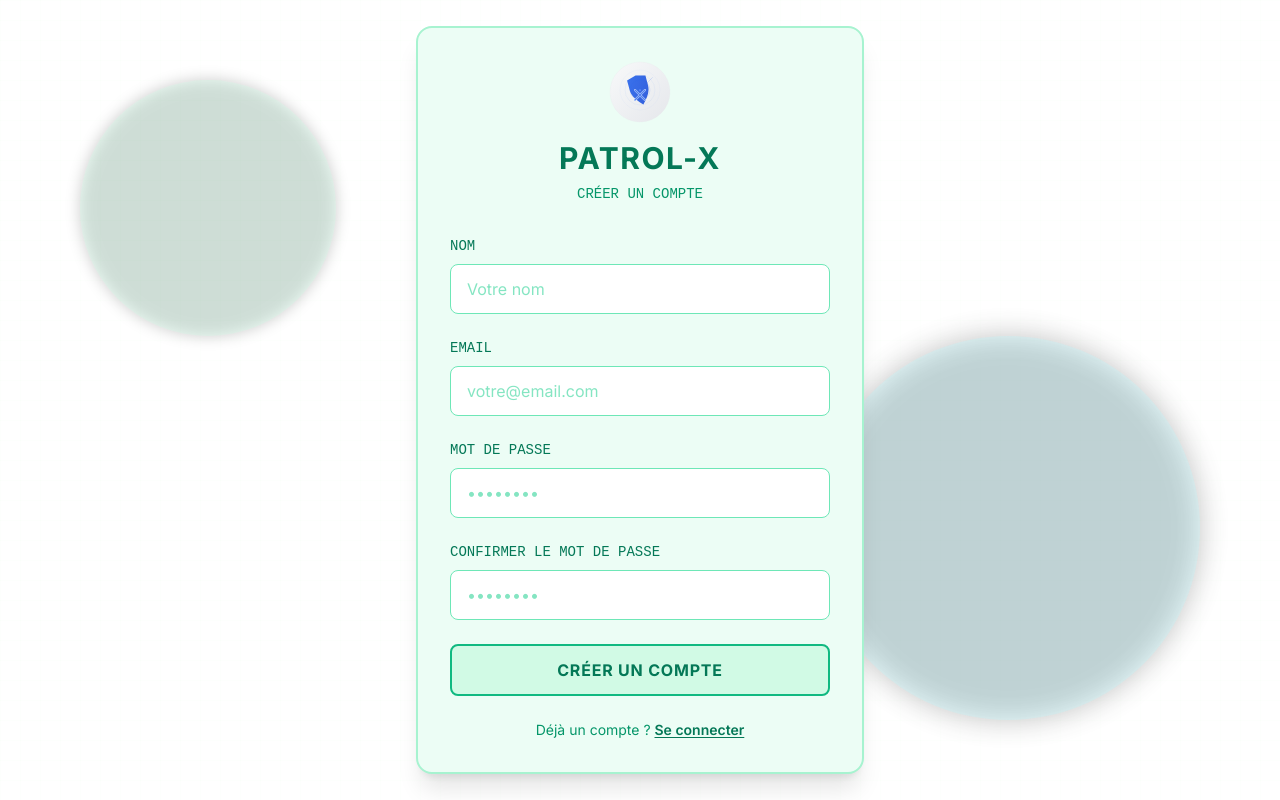
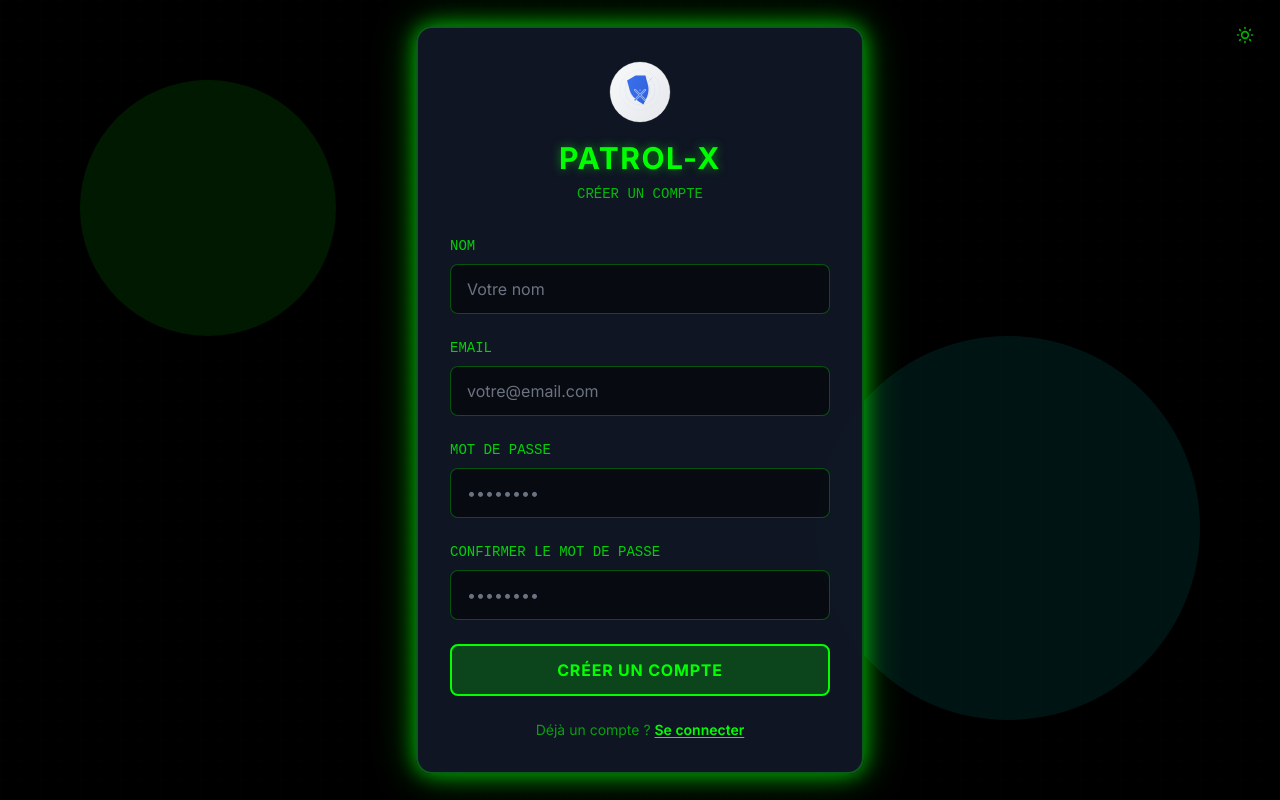
Before and after one commit to noelRockson/patrol-x, a React (Vite) app: page /signup in a window 1280 px wide. Built offline with nearby package versions, Linux system fonts and the light colour scheme.

Commit message:
make dark mode default

```diff
--- a/src/components/Login.jsx
+++ b/src/components/Login.jsx
@@ -1,4 +1,4 @@
-import React, { useState } from 'react'
+import React, { useState, useEffect } from 'react'
 import { useNavigate, Link } from 'react-router-dom'
 import { useStore } from '../context/store'
 import Logo from './Logo'
@@ -14,6 +14,24 @@ const Login = () => {
   })
   const [error, setError] = useState('')
   const [isLoading, setIsLoading] = useState(false)
+  const [isDarkMode, setIsDarkMode] = useState(true) // Dark mode par défaut
+
+  // Forcer le dark mode par défaut au montage (ignorer les préférences sauvegardées)
+  useEffect(() => {
+    document.documentElement.classList.add('dark')
+    setIsDarkMode(true)
+  }, [])
+
+  // Fonction pour basculer le mode
+  const toggleDarkMode = () => {
+    const newMode = !isDarkMode
+    setIsDarkMode(newMode)
+    if (newMode) {
+      document.documentElement.classList.add('dark')
+    } else {
+      document.documentElement.classList.remove('dark')
+    }
+  }
 
   const handleChange = (e) => {
     setFormData({
@@ -94,6 +112,22 @@ const Login = () => {
 
   return (
     <div className="min-h-screen bg-white dark:bg-black flex items-center justify-center p-4 relative overflow-hidden">
+      {/* Bouton toggle dark/light mode */}
+      <button
+        onClick={toggleDarkMode}
+        className="absolute top-4 right-4 p-2 text-emerald-600 dark:text-neon-green/70 hover:text-emerald-700 dark:hover:text-neon-green hover:bg-emerald-50 dark:hover:bg-neon-green/10 border border-transparent hover:border-emerald-300 dark:hover:border-neon-green/30 rounded-lg transition-all duration-300 focus:outline-none focus:ring-2 focus:ring-emerald-500 dark:focus:ring-neon-green/50 hover:shadow-md dark:hover:shadow-neon-green z-20"
+        aria-label={isDarkMode ? 'Activer le mode clair' : 'Activer le mode sombre'}
+      >
+        {isDarkMode ? (
+          <svg className="w-5 h-5 transition-transform duration-500 hover:rotate-180" fill="none" stroke="currentColor" viewBox="0 0 24 24">
+            <path strokeLinecap="round" strokeLinejoin="round" strokeWidth={2} d="M12 3v1m0 16v1m9-9h-1M4 12H3m15.364 6.364l-.707-.707M6.343 6.343l-.707-.707m12.728 0l-.707.707M6.343 17.657l-.707.707M16 12a4 4 0 11-8 0 4 4 0 018 0z" />
+          </svg>
+        ) : (
+          <svg className="w-5 h-5 transition-transform duration-500 hover:rotate-[-20deg]" fill="none" stroke="currentColor" viewBox="0 0 24 24">
+            <path strokeLinecap="round" strokeLinejoin="round" strokeWidth={2} d="M20.354 15.354A9 9 0 018.646 3.646 9.003 9.003 0 0012 21a9.003 9.003 0 008.354-5.646z" />
+          </svg>
+        )}
+      </button>
       {/* Animated background grid */}
       <div className="absolute inset-0 opacity-10" style={{ backgroundImage: 'linear-gradient(rgba(0,255,0,0.1) 1px, transparent 1px), linear-gradient(90deg, rgba(0,255,0,0.1) 1px, transparent 1px)', backgroundSize: '20px 20px' }} />
 
--- a/src/components/Signup.jsx
+++ b/src/components/Signup.jsx
@@ -1,4 +1,4 @@
-import React, { useState } from 'react'
+import React, { useState, useEffect } from 'react'
 import { useNavigate, Link } from 'react-router-dom'
 import { useStore } from '../context/store'
 import Logo from './Logo'
@@ -16,6 +16,24 @@ const Signup = () => {
   })
   const [error, setError] = useState('')
   const [isLoading, setIsLoading] = useState(false)
+  const [isDarkMode, setIsDarkMode] = useState(true) // Dark mode par défaut
+
+  // Forcer le dark mode par défaut au montage (ignorer les préférences sauvegardées)
+  useEffect(() => {
+    document.documentElement.classList.add('dark')
+    setIsDarkMode(true)
+  }, [])
+
+  // Fonction pour basculer le mode
+  const toggleDarkMode = () => {
+    const newMode = !isDarkMode
+    setIsDarkMode(newMode)
+    if (newMode) {
+      document.documentElement.classList.add('dark')
+    } else {
+      document.documentElement.classList.remove('dark')
+    }
+  }
 
   const handleChange = (e) => {
     setFormData({
@@ -126,6 +144,22 @@ const Signup = () => {
 
   return (
     <div className="min-h-screen bg-white dark:bg-black flex items-center justify-center p-4 relative overflow-hidden">
+      {/* Bouton toggle dark/light mode */}
+      <button
+        onClick={toggleDarkMode}
+        className="absolute top-4 right-4 p-2 text-emerald-600 dark:text-neon-green/70 hover:text-emerald-700 dark:hover:text-neon-green hover:bg-emerald-50 dark:hover:bg-neon-green/10 border border-transparent hover:border-emerald-300 dark:hover:border-neon-green/30 rounded-lg transition-all duration-300 focus:outline-none focus:ring-2 focus:ring-emerald-500 dark:focus:ring-neon-green/50 hover:shadow-md dark:hover:shadow-neon-green z-20"
+        aria-label={isDarkMode ? 'Activer le mode clair' : 'Activer le mode sombre'}
+      >
+        {isDarkMode ? (
+          <svg className="w-5 h-5 transition-transform duration-500 hover:rotate-180" fill="none" stroke="currentColor" viewBox="0 0 24 24">
+            <path strokeLinecap="round" strokeLinejoin="round" strokeWidth={2} d="M12 3v1m0 16v1m9-9h-1M4 12H3m15.364 6.364l-.707-.707M6.343 6.343l-.707-.707m12.728 0l-.707.707M6.343 17.657l-.707.707M16 12a4 4 0 11-8 0 4 4 0 018 0z" />
+          </svg>
+        ) : (
+          <svg className="w-5 h-5 transition-transform duration-500 hover:rotate-[-20deg]" fill="none" stroke="currentColor" viewBox="0 0 24 24">
+            <path strokeLinecap="round" strokeLinejoin="round" strokeWidth={2} d="M20.354 15.354A9 9 0 018.646 3.646 9.003 9.003 0 0012 21a9.003 9.003 0 008.354-5.646z" />
+          </svg>
+        )}
+      </button>
       {/* Animated background grid */}
       <div className="absolute inset-0 opacity-10" style={{ backgroundImage: 'linear-gradient(rgba(0,255,0,0.1) 1px, transparent 1px), linear-gradient(90deg, rgba(0,255,0,0.1) 1px, transparent 1px)', backgroundSize: '20px 20px' }} />
 
```
